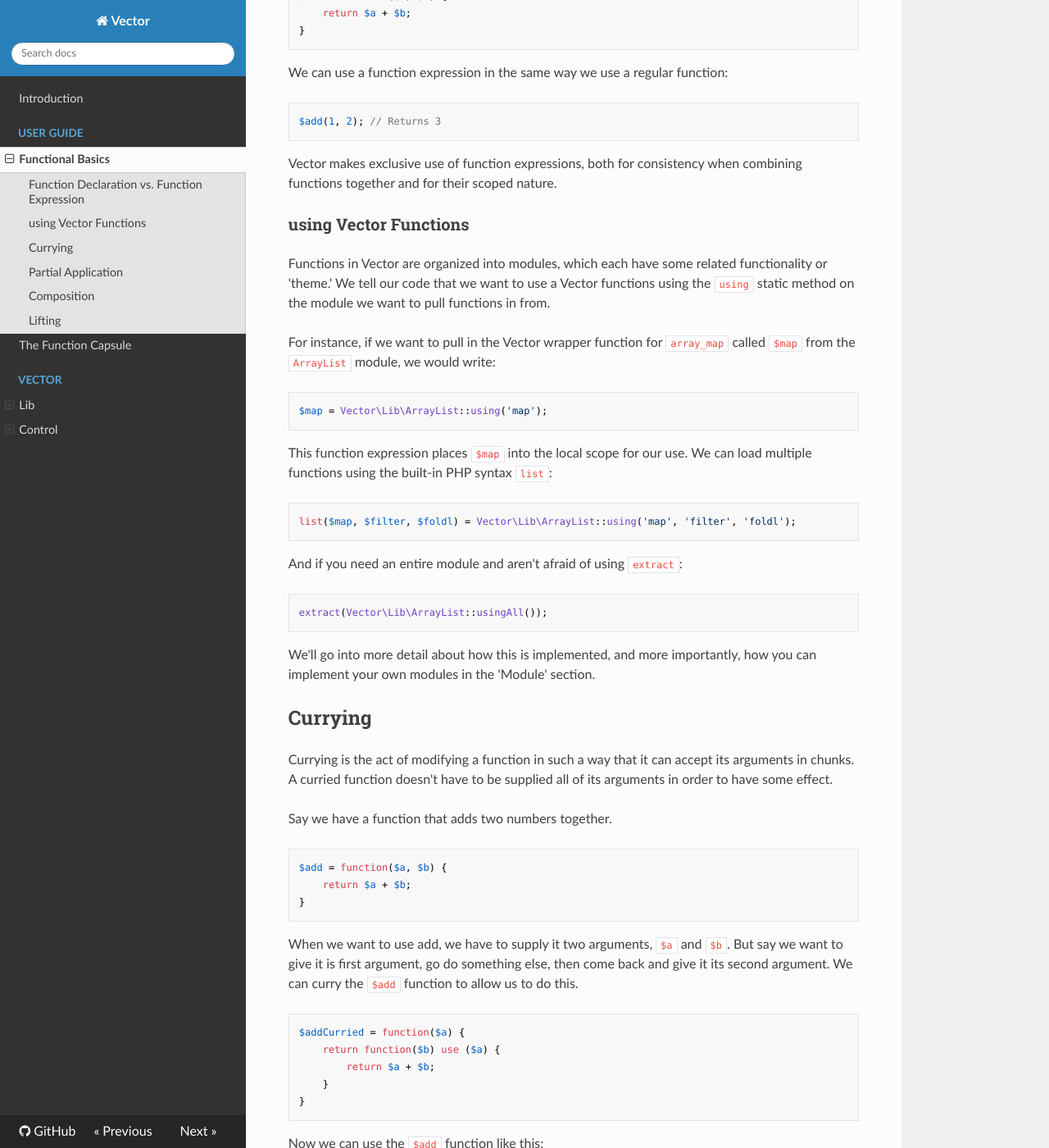
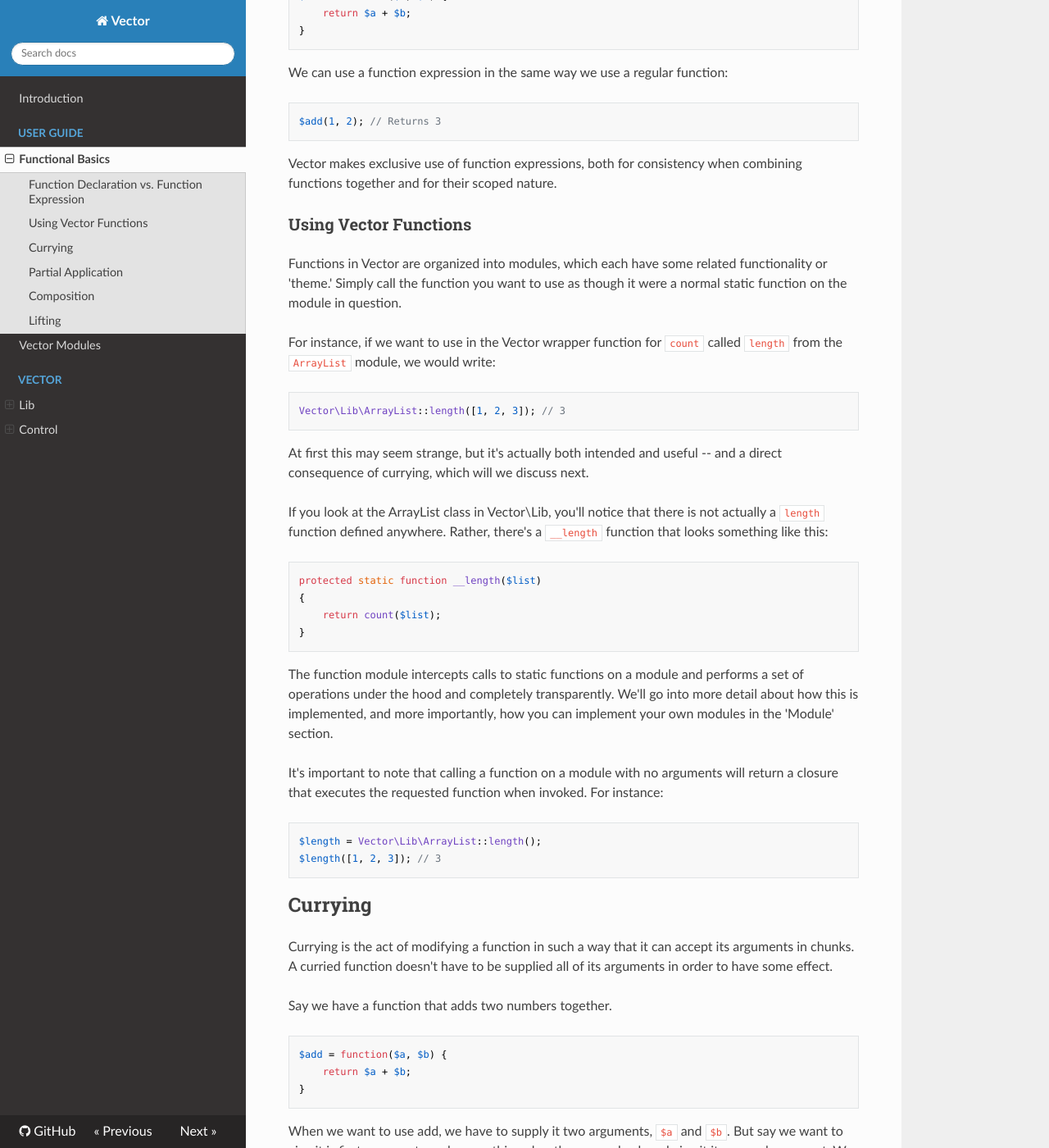
Before and after one commit to vector-php/vector, an MkDocs documentation site: the page built from docs/user-guide/basics.md, in a window 1280 px wide and 1400 px high, scrolled down 772 px. Shown: the whole window at 82% size. Built offline with MkDocs 1.6.1, drawn with Linux system fonts in a browser that asks for light colours; nearby versions of some CDN libraries; old or Windows-style settings are respelled for this version of MkDocs; some of the changed text lies outside the part shown.

Commit message:
Updated documentation.

````diff
--- a/docs/user-guide/basics.md
+++ b/docs/user-guide/basics.md
@@ -38,31 +38,39 @@ $add(1, 2); // Returns 3
 Vector makes exclusive use of function expressions, both for consistency when combining functions together
 and for their scoped nature.
 
-### using Vector Functions
+### Using Vector Functions
 
-Functions in Vector are organized into modules, which each have some related functionality or 'theme.' We tell our code
-that we want to use a Vector functions using the `using` static method on the module we want to pull functions in from.
+Functions in Vector are organized into modules, which each have some related functionality or 'theme.' Simply call the function
+you want to use as though it were a normal static function on the module in question.
 
-For instance, if we want to pull in the Vector wrapper function for `array_map` called `$map` from the `ArrayList` module, we would
+For instance, if we want to use in the Vector wrapper function for `count` called `length` from the `ArrayList` module, we would
 write:
 
 ```php
-$map = Vector\Lib\ArrayList::using('map');
+Vector\Lib\ArrayList::length([1, 2, 3]); // 3
 ```
 
-This function expression places `$map` into the local scope for our use. We can load multiple functions using the built-in PHP syntax `list`:
+At first this may seem strange, but it's actually both intended and useful -- and a direct consequence of currying, which will we discuss next.
+
+If you look at the ArrayList class in Vector\Lib, you'll notice that there is not actually a `length` function defined anywhere. Rather, there's a `__length`
+function that looks something like this:
 
 ```php
-list($map, $filter, $foldl) = Vector\Lib\ArrayList::using('map', 'filter', 'foldl');
+protected static function __length($list)
+{
+    return count($list);
+}
 ```
+The function module intercepts calls to static functions on a module and performs a set of operations under the hood and completely transparently. We'll
+go into more detail about how this is implemented, and more importantly, how you can implement your own modules in the 'Module' section.
 
-And if you need an entire module and aren't afraid of using `extract`:
+It's important to note that calling a function on a module with no arguments will return a closure that executes the requested function
+when invoked. For instance:
 
 ```php
-extract(Vector\Lib\ArrayList::usingAll());
+$length = Vector\Lib\ArrayList::length();
+$length([1, 2, 3]); // 3
 ```
-
-We'll go into more detail about how this is implemented, and more importantly, how you can implement your own modules in the 'Module' section.
 
 ## Currying
 
@@ -115,25 +123,27 @@ $increment(9); // 10
 We've taken our `$add` function and created an increment function, without writing a single line of code aside from applying the first argument. We can create an infinite
 number of `$addX` functions in exactly the same way.
 
-All functions in Vector are curried by default, so they can all be partially applied.
+All functions in Vector are curried by default, so they can all be partially applied. This is why calling a Vector function with no arguments returns that function as a closure
+as we discussed in the __Using Vector Functions__ section.
 
 ## Composition
 
 We've now seen how we can create functions from other functions by partially applying them. But there are other ways to create new functions from small components.
 We can also compose them together, which is like creating a chain of steps for a function to step through, from beginning to end.
 
-Vector provides a `$compose` function in the Lambda module which we can pull in and play around with. `$compose` takes its arguments and applies them sequentially from
-back to front - provided every argument is a function.
+Vector provides a `compose` function in the Lambda module which we can pull in and play around with. `compose` takes its arguments and applies them sequentially from
+back to front -- provided every argument is a function.
 
 Let's say we want to create a function that converts from celcius to fahrenheit, and that we've already implmented the basic mathematical functions like
-add, subtract, multiply, and divide. We can use `$compose` to chain all these calculations together to create a `$toFahrenheit` function:
+add, subtract, multiply, and divide. We can use `compose` to chain all these calculations together to create a `toFahrenheit` function:
 
 ```php
-// Given that we have $add and $multiply, pull in compose:
-$compose = Vector\Lib\Lambda::using('compose');
+// Let's assume we have an $add and $multiply function. The Math module
+// provies these, but we'll just assume we have them in locally scoped closure objects.
 
-// Then create our function
-$toFahrenheit = $compose(
+// Notice that compose returns a function.
+// In PHP 7+ you can invoke it immediately using Lambda::compose(...)($arg)
+$toFahrenheit = Lambda::compose(
     $add(32),
     $multiply(9/5)
 );
@@ -141,52 +151,49 @@ $toFahrenheit = $compose(
 $toFahrenheit(8); // Returns 46.4
 ```
 
-Notice how `$compose` reads: We first perform the operation last in the list, then move backward to the front of the list. This is laid out to match the mathematical definition
-of compose: `(f ∘ g)(x) = f(g(x))`. If you can't wrap your head around the backwards nature, Vector also supplied a `$pipe` function on the Lambda module that acts as compose
+Notice how `compose` reads: We first perform the operation last in the list, then move backward to the front of the list. This is laid out to match the mathematical definition
+of compose: `(f ∘ g)(x) = f(g(x))`. If you can't wrap your head around the backwards nature, Vector also supplied a `pipe` function on the Lambda module that acts as compose
 from front-to-back.
 
-Notice also how we used partial application to create helper functions from `$add` and `$multiply`. These two methods
+Notice also how we used partial application to create helper functions from `$add` and `$multiply`. Partial application and composition
 can be mixed and matched to create more complex functions from very simple components.
 
 ## Lifting
 
 Let's use our `$toFahrenheit` function from before, but imagine instead that we want to apply it to a list of temperatures. Instead of looping over the
-list in a procedural way, let's use `$map` from the List module.
+list in a procedural way, let's use `map` from the ArrayList module.
 
 ```php
-$map = Vector\Lib\ArrayList::using('map');
-
 // Our list of temperatures
 $data = [50.0, 176.0, 212.0];
 
-$map($toFahrenheit, $data); // Returns [10, 80, 100]
+ArrayList::map($toFahrenheit, $data); // Returns [10, 80, 100]
 ```
 
-If you've ever used PHP's `array_map` before, you should recognize what's going on. `$map` is taking a function with one input and one output, and sequentially
+If you've ever used PHP's `array_map` before, you should recognize what's going on. `map` is taking a function with one input and one output, and sequentially
 applying it to every element in an array.
 
-However, `$map` is a function just like any other - it's curried, and it can be partially applied. If we partially apply `$map`, we've created a new function that now operates
+However, `map` is a function just like any other - it's curried, and it can be partially applied. If we partially apply `map`, we've created a new function that now operates
 on a list as opposed to a single element. We've lifted it from one domain to another. Let's see how we can use this in conjunction with partial application and composition, putting
 it all together.
 
-Say we have a set of data from a temperature probe, but it's uncalibrated. Our task is to calculate the mean temperature from the probe's 10 samples after correcting the values by shifting
+Say we have a set of temperature data from a weather API, but it's not the highest quality -- The values it gives us are one degree lower than they should be.
+Our task is to calculate the mean temperature from the temperature data after correcting the values by shifting
 them one degree higher.
 
 ```php
-// using the $mean function from the Math module and all the functions we've made so far
-$mean = Vector\Lib\Math::using('mean');
-
-$correctedMeanTemp = $compose(
-    $mean,
-    $map(
-        $compose($toFahrenheit, $add(1))
+// The Math module provides a mean function, and we're using $add and $toFahrenheit from above
+$correctedMeanTemp = Lambda::compose(
+    Math::mean(),
+    ArrayList::map(
+        Lambda::compose($toFahrenheit, $add(1))
     )
 );
 ```
 
 Notice how we have created a function to complete our task without even bothering to load our data in - we don't need it. Our function will first
-add one to every element in the dataset and then convert it to fahrenheit, then pass that mapped array to our mean function.
+add one to every element in the dataset and then convert it to fahrenheit, then pass that mapped array to our mean function. This is called the point-free style.
 
-Now we can take our `$correctedMeanTemp` and add it to our own Vector module and use it throughout our codebase whenever we need to work with sample data.
+Now we can take our `$correctedMeanTemp` and add it to our own Vector module and use it throughout our codebase whenever we need to work with temperature data.
 
-In the next section, we'll go over the Vector function capsule - how it works, and how you can make your own.
+In the next section, we'll go over the Vector Module - how it works, and how you can make your own.
--- a/mkdocs.yml
+++ b/mkdocs.yml
@@ -18,7 +18,7 @@ pages:
             -
                 'Functional Basics': user-guide/basics.md
             -
-                'The Function Capsule': user-guide/capsule.md
+                'Vector Modules': user-guide/module.md
     -
         Vector:
             -
--- a/phpunit.xml
+++ b/phpunit.xml
@@ -18,5 +18,8 @@
         <whitelist>
             <directory suffix=".php">src/</directory>
         </whitelist>
+        <blacklist>
+            <directory suffix=".php">src/Euclid/</directory>
+        </blacklist>
     </filter>
 </phpunit>
````
Also changed, not shown: docs/auto-generate/Vector/Lib/ArrayList.md (+3 -1 lines), docs/index.md (+4 -4 lines), docs/user-guide/capsule.md (deleted, +0 -71 lines), docs/user-guide/module.md (added, +106 -0 lines), 2 other files.
